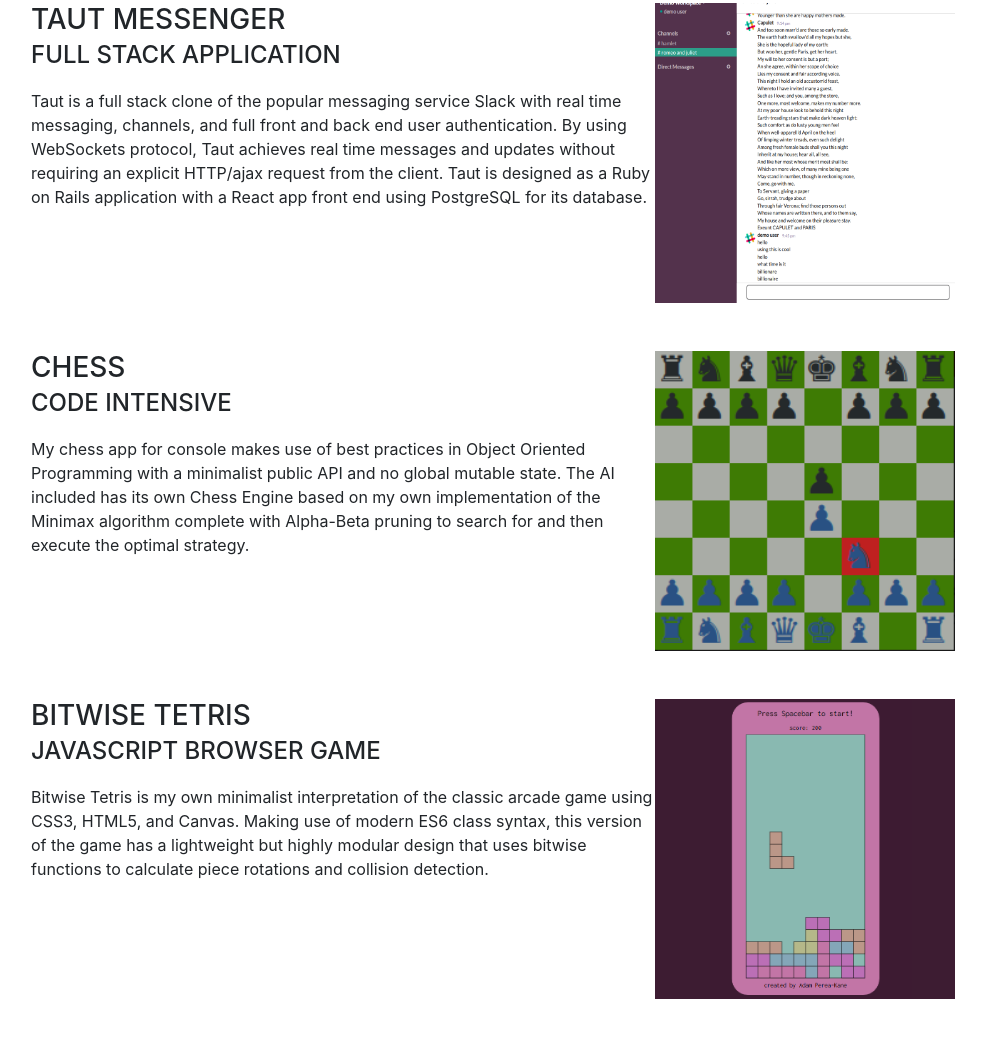
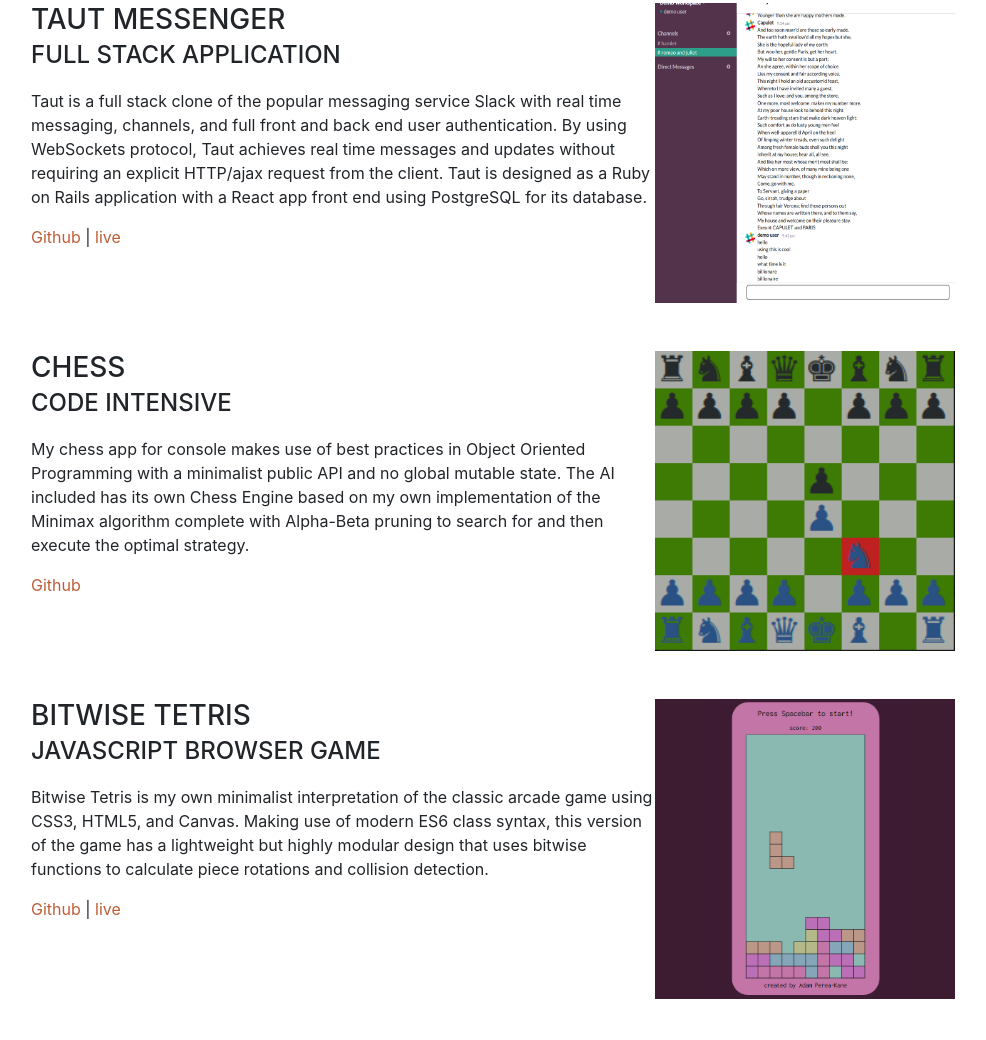
Before and after one commit to adampereakane/personal-page, a website with bundled scripts: page index.html in a window 1280 px wide. Shown: the part 932-1972 px from the top of the page, without its empty margins (289-1275 px from the left). Built offline with nearby package versions, Linux system fonts and the light colour scheme; a web font is replaced by a local one.

Commit message:
add live links

```diff
--- a/index.html
+++ b/index.html
@@ -89,6 +89,7 @@
               <h3 class="mb-0">Taut Messenger</h3>
               <div class="subheading mb-3">Full Stack Application</div>
               <p>Taut is a full stack clone of the popular messaging service Slack with real time messaging, channels, and full front and back end user authentication. By using WebSockets protocol, Taut achieves real time messages and updates without requiring an explicit HTTP/ajax request from the client. Taut is designed as a Ruby on Rails application with a React app front end using PostgreSQL for its database.</p>
+              <a href="https://github.com/adampereakane/Taut">Github</a> | <a href="https://taut-app.herokuapp.com/#/login">live</a>
             </div>
             <div class="resume-date text-md-right">
               <img src="./img/taut.png" height="300" width="300"></img>
@@ -100,6 +101,7 @@
               <h3 class="mb-0">Chess</h3>
               <div class="subheading mb-3">Code Intensive</div>
               <p>My chess app for console makes use of best practices in Object Oriented Programming with a minimalist public API and no global mutable state. The AI included has its own Chess Engine based on my own implementation of the Minimax algorithm complete with Alpha-Beta pruning to search for and then execute the optimal strategy.</p>
+              <a href="https://github.com/adampereakane/Chess/tree/master/game_logic">Github</a>
             </div>
             <div class="resume-date text-md-right">
               <img src="./img/chess.png" height="300" width="300"></img>
@@ -111,6 +113,7 @@
               <h3 class="mb-0">Bitwise Tetris</h3>
               <div class="subheading mb-3">JavaScript Browser Game</div>
               <p>Bitwise Tetris is my own minimalist interpretation of the classic arcade game using CSS3, HTML5, and Canvas. Making use of modern ES6 class syntax, this version of the game has a lightweight but highly modular design that uses bitwise functions to calculate piece rotations and collision detection.</p>
+              <a href="https://github.com/adampereakane/Bitwise-Tetris">Github</a> | <a href="https://adampereakane.github.io/Bitwise-Tetris/">live</a>
             </div>
             <div class="resume-date text-md-right">
               <img src="./img/tetris.png" height="300" width="300"></img>
```
